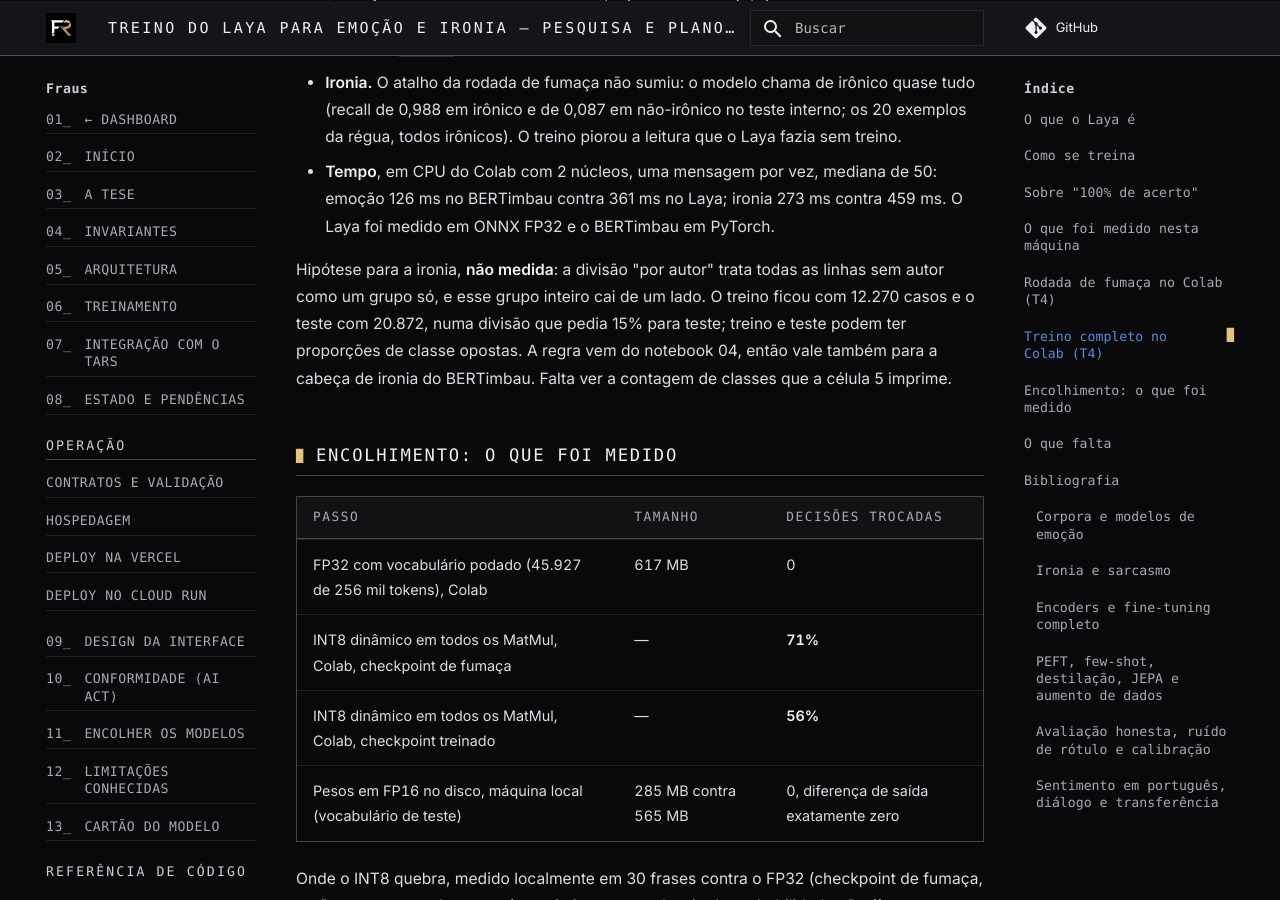
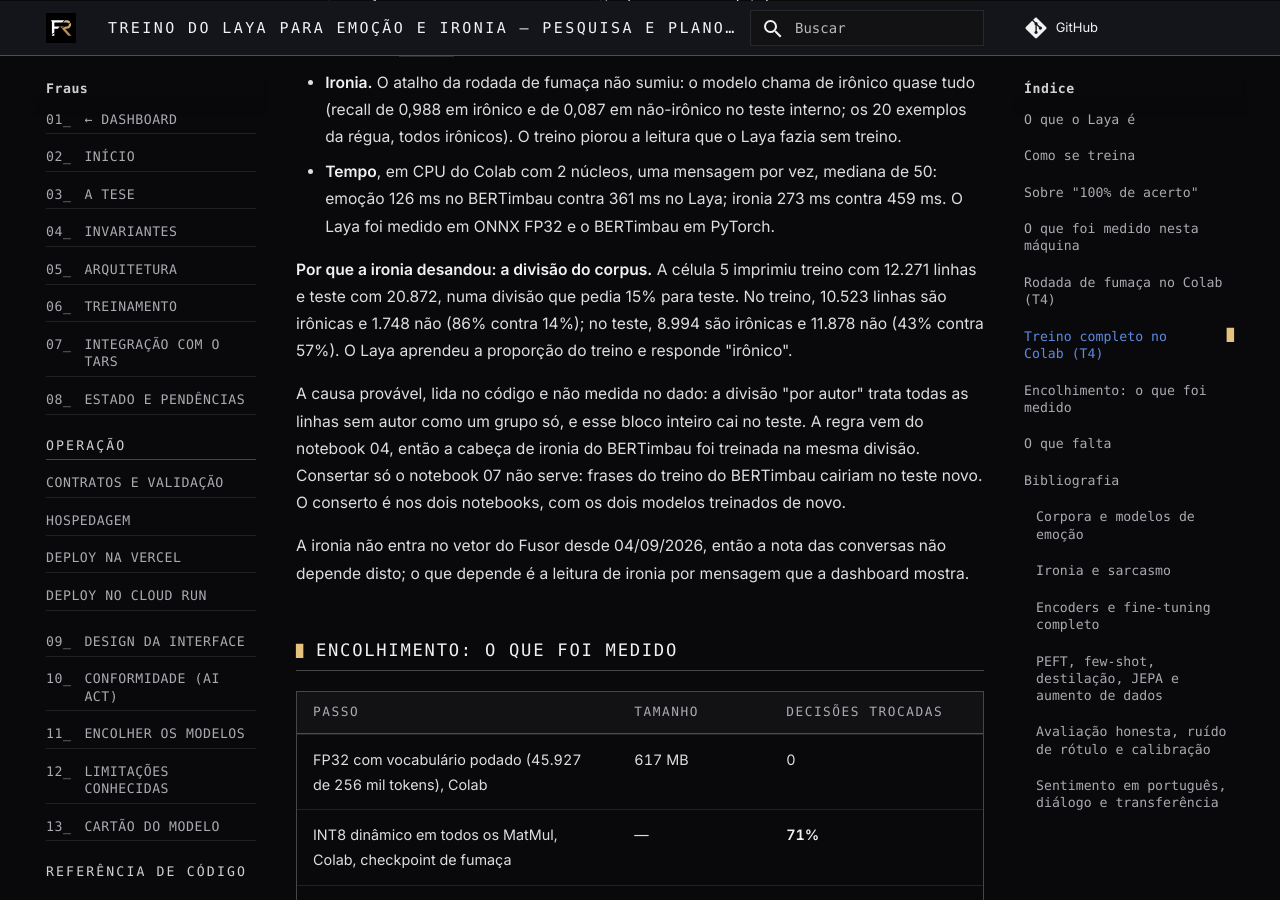
Before and after one commit to Joao-Tavares0312/Fraus, an MkDocs documentation site: the page built from docs/notas/2026-10-02-treino-laya.md, in a window 1280 px wide and 900 px high, scrolled down 5132 px. Built offline with MkDocs 1.6.1 and Material for MkDocs 9.7.7, drawn with Linux system fonts in a browser that asks for light colours; some web fonts are replaced; comment, search, counter and statistics services are not loaded; some of the changed text lies outside the part shown.

Commit message:
docs(laya): divisao do corpus de ironia explica o atalho do modelo
Co-Authored-By: Neuro <neuro.chan.dev@gmail.com>

```diff
--- a/docs/notas/2026-10-02-treino-laya.md
+++ b/docs/notas/2026-10-02-treino-laya.md
@@ -155,12 +155,22 @@ ganhar no XED-pt e na régua.
   emoção 126 ms no BERTimbau contra 361 ms no Laya; ironia 273 ms contra
   459 ms. O Laya foi medido em ONNX FP32 e o BERTimbau em PyTorch.
 
-Hipótese para a ironia, **não medida**: a divisão "por autor" trata todas as
-linhas sem autor como um grupo só, e esse grupo inteiro cai de um lado. O
-treino ficou com 12.270 casos e o teste com 20.872, numa divisão que pedia 15%
-para teste; treino e teste podem ter proporções de classe opostas. A regra vem
-do notebook 04, então vale também para a cabeça de ironia do BERTimbau. Falta
-ver a contagem de classes que a célula 5 imprime.
+**Por que a ironia desandou: a divisão do corpus.** A célula 5 imprimiu treino
+com 12.271 linhas e teste com 20.872, numa divisão que pedia 15% para teste. No
+treino, 10.523 linhas são irônicas e 1.748 não (86% contra 14%); no teste, 8.994
+são irônicas e 11.878 não (43% contra 57%). O Laya aprendeu a proporção do
+treino e responde "irônico".
+
+A causa provável, lida no código e não medida no dado: a divisão "por autor"
+trata todas as linhas sem autor como um grupo só, e esse bloco inteiro cai no
+teste. A regra vem do notebook 04, então a cabeça de ironia do BERTimbau foi
+treinada na mesma divisão. Consertar só o notebook 07 não serve: frases do
+treino do BERTimbau cairiam no teste novo. O conserto é nos dois notebooks, com
+os dois modelos treinados de novo.
+
+A ironia não entra no vetor do Fusor desde 04/09/2026, então a nota das
+conversas não depende disto; o que depende é a leitura de ironia por mensagem
+que a dashboard mostra.
 
 ## Encolhimento: o que foi medido
 
@@ -200,9 +210,10 @@ abre, e o tempo de cold start ainda não foi medido na Vercel.
 
 ## O que falta
 
-- **Conferir a divisão do corpus de ironia** (hipótese acima). Se ela se
-  confirmar, o teste interno de ironia mede mudança de distribuição, e a
-  correção vale para o notebook 04 também.
+- **Consertar a divisão do corpus de ironia** nos notebooks 04 e 07 (linha sem
+  autor vira grupo próprio, com estratificação por classe) e treinar de novo a
+  cabeça de ironia do BERTimbau. Só depois disso uma comparação de ironia entre
+  os dois modelos quer dizer alguma coisa.
 - **Emoção pelo Laya em produção não existe no código**, e com este resultado
   não há motivo para escrever. O ZIP do notebook
   tem o desenho do notebook 06 e a cabeça de ironia o lê sem mudança; ler
```
